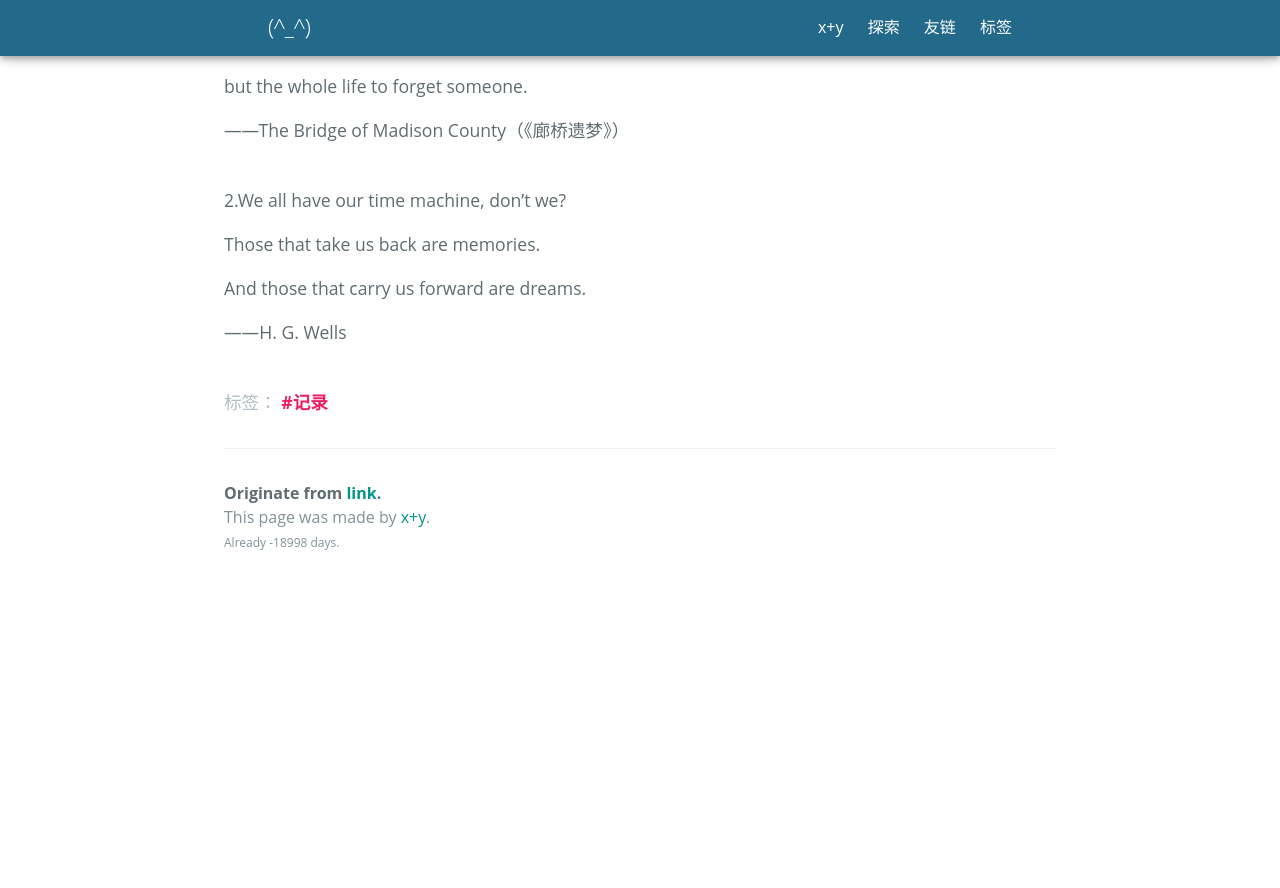
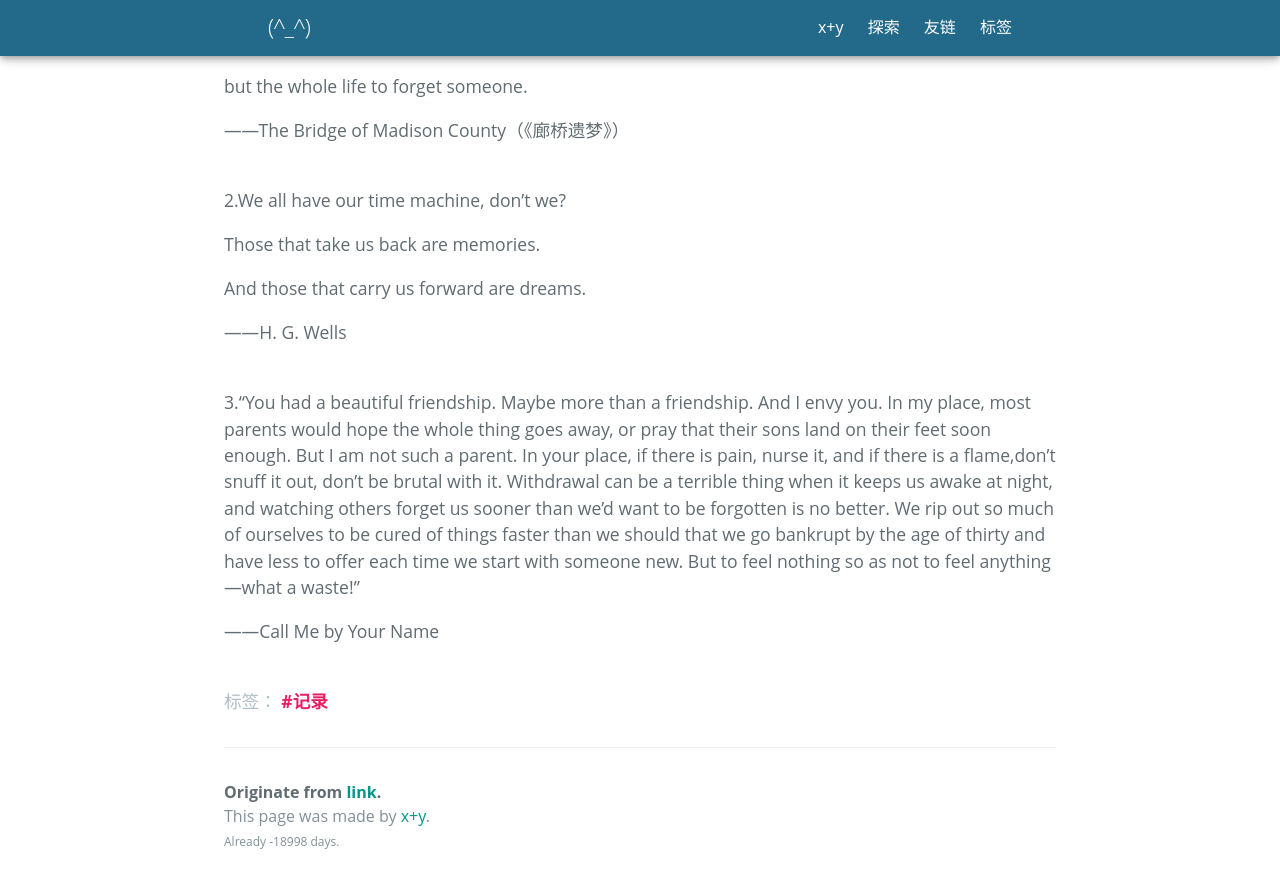
Before and after one commit to xplusy44/xplusy44.github.io, a Jekyll site: the page built from _posts/2022-1-14-Extract2.md, in a window 1280 px wide and 900 px high, scrolled down 715 px. Shown: the top 888 px of the window. Built offline with Jekyll 4.4.1, drawn with Linux system fonts in a browser that asks for light colours; some web fonts are replaced; before the commit the page ends 1316 px from its top, so only the background shows below that.

Commit message:
Update 2022-1-14-Extract2.md

```diff
--- a/_posts/2022-1-14-Extract2.md
+++ b/_posts/2022-1-14-Extract2.md
@@ -27,3 +27,8 @@ And those that carry us forward are dreams.
 
 ——H. G. Wells
 <br/><br/>
+
+3.“You had a beautiful friendship. Maybe more than a friendship. And I envy you. In my place, most parents would hope the whole thing goes away, or pray that their sons land on their feet soon enough. But I am not such a parent. In your place, if there is pain, nurse it, and if there is a flame,don’t snuff it out, don’t be brutal with it. Withdrawal can be a terrible thing when it keeps us awake at night, and watching others forget us sooner than we’d want to be forgotten is no better. We rip out so much of ourselves to be cured of things faster than we should that we go bankrupt by the age of thirty and have less to offer each time we start with someone new. But to feel nothing so as not to feel anything—what a waste!”
+
+——Call Me by Your Name
+<br/><br/>
```
